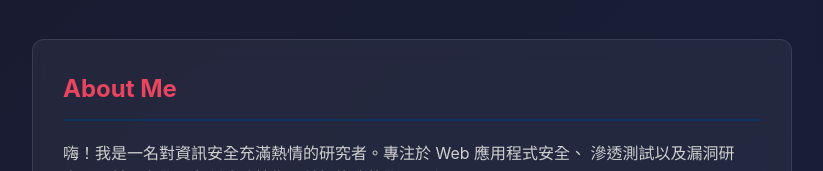
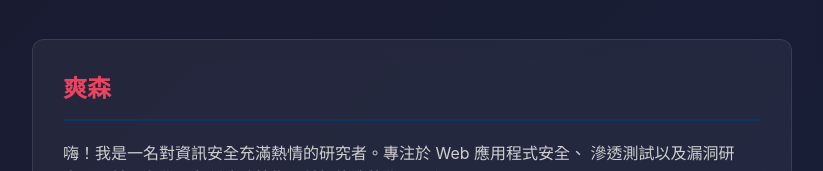
Before and after one commit to Salgakai/happybenson.github.io, a plain HTML site: page index.html in a window 1280 px wide. Shown: the part 439-610 px from the top of the page, without its empty margins (228-1051 px from the left). Drawn offline with Linux system fonts and the light colour scheme.

Commit message:
Update index.html

```diff
--- a/index.html
+++ b/index.html
@@ -152,7 +152,7 @@
         </header>
 
         <section class="section">
-            <h2>About Me</h2>
+            <h2>爽森</h2>
             <p>
                 嗨！我是一名對資訊安全充滿熱情的研究者。專注於 Web 應用程式安全、
                 滲透測試以及漏洞研究。目前正在學習各種攻防技術，並記錄我的學習歷程。
```
